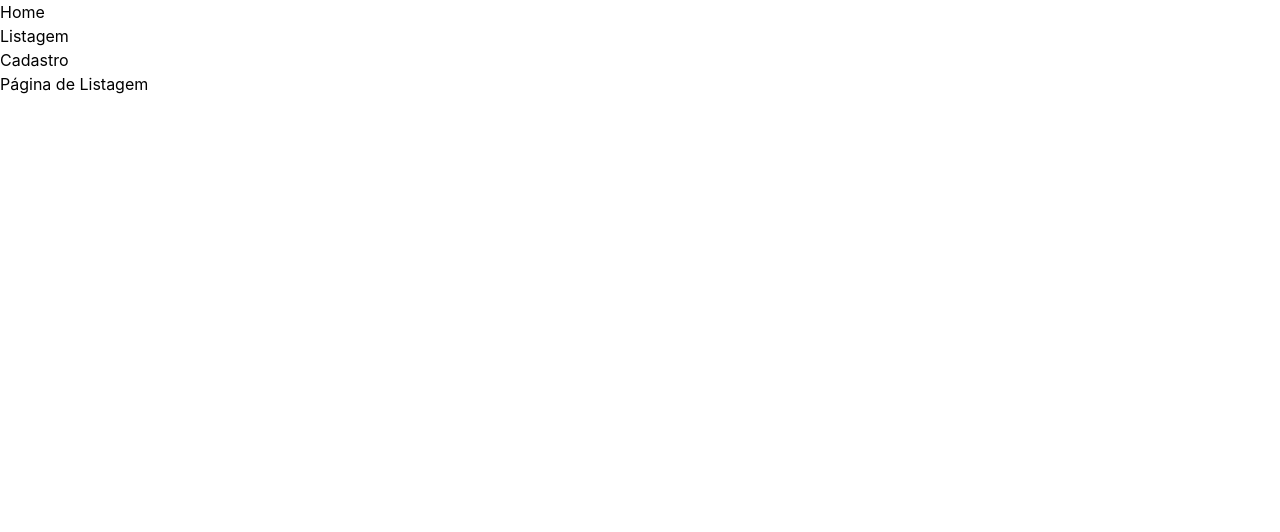
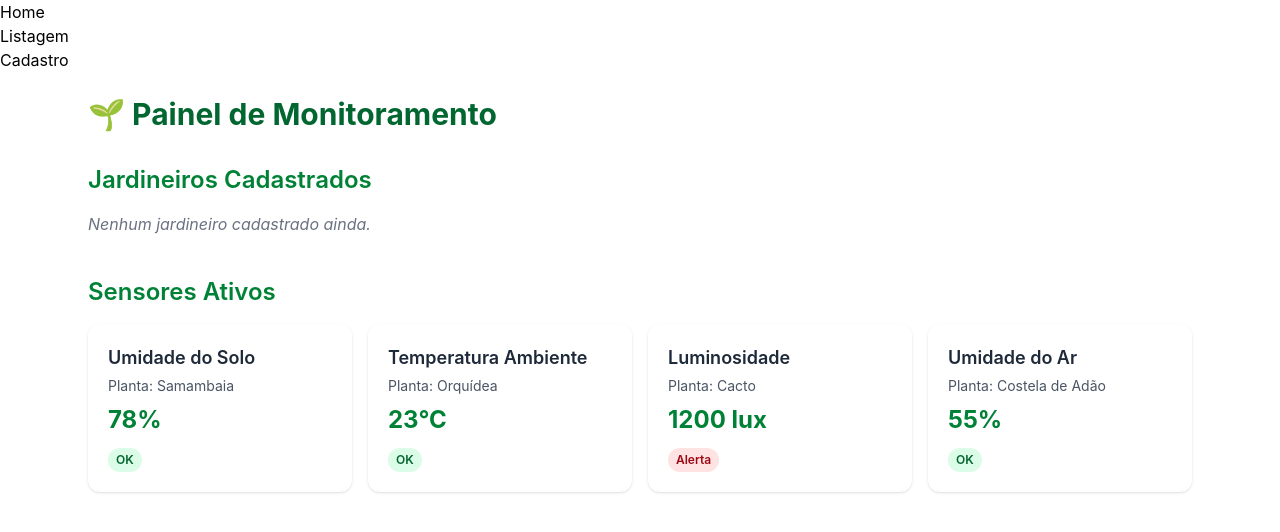
Before and after one commit to KauanSantos06/trabalho-frontend, a React (Vite) app: page /listagem in a window 1280 px wide. Shown: the top 532 px of the page. Built offline with nearby package versions, Linux system fonts and the light colour scheme; data requests are answered from the project's data file.

Commit message:
feat: implementdo página de listagem com dados da API e do contexto. Fecha #6

```diff
--- a/src/pages/Listagem.jsx
+++ b/src/pages/Listagem.jsx
@@ -1,10 +1,79 @@
-function Listagem() {
+import { useEffect, useState } from 'react';
+import { useUsers } from '../contexts/UserContext';
+import { getSensores } from '../services/api';
 
-    return (
-        <>
-            <h1> Página de Listagem </h1>
-        </>
-    );
+export default function Listagem() {
+  const { users } = useUsers();                    // estado compartilhado local
+  const [sensores, setSensores] = useState([]);    // estado da API
+  const [loading, setLoading] = useState(true);
+  const [erro, setErro] = useState(null);
+
+  useEffect(() => {
+    async function carregarSensores() {
+      try {
+        setLoading(true);
+        const dados = await getSensores();
+        setSensores(dados);
+      } catch (err) {
+        setErro('Falha ao conectar com os sensores. Tente novamente mais tarde.');
+        console.error(err);
+      } finally {
+        setLoading(false);
+      }
+    }
+    carregarSensores();
+  }, []);
+
+  return (
+    <div className="max-w-6xl mx-auto p-6">
+      <h2 className="text-3xl font-bold text-green-800 mb-8">🌱 Painel de Monitoramento</h2>
+
+      {/* Seção: Donos Cadastrados */}
+      <section className="mb-10">
+        <h3 className="text-2xl font-semibold text-green-700 mb-4">Jardineiros Cadastrados</h3>
+        {users.length === 0 ? (
+          <p className="text-gray-500 italic">Nenhum jardineiro cadastrado ainda.</p>
+        ) : (
+          <div className="grid grid-cols-1 sm:grid-cols-2 lg:grid-cols-3 gap-4">
+            {users.map((user) => (
+              <div key={user.id} className="bg-white p-4 rounded-xl shadow border-l-4 border-green-500">
+                <p className="text-lg font-medium text-gray-800">{user.nome}</p>
+                <p className="text-sm text-gray-500">Senha: ••••••</p>
+              </div>
+            ))}
+          </div>
+        )}
+      </section>
+
+      {/* Seção: Sensores Ativos */}
+      <section>
+        <h3 className="text-2xl font-semibold text-green-700 mb-4">Sensores Ativos</h3>
+        {loading && <p className="text-gray-500">🔍 Conectando aos sensores...</p>}
+        {erro && <p className="text-red-600 bg-red-50 p-3 rounded">{erro}</p>}
+        {!loading && !erro && sensores.length === 0 && (
+          <p className="text-gray-500 italic">Nenhum sensor encontrado.</p>
+        )}
+        {!loading && !erro && sensores.length > 0 && (
+          <div className="grid grid-cols-1 sm:grid-cols-2 lg:grid-cols-4 gap-4">
+            {sensores.map((sensor) => (
+              <div key={sensor.id} className="bg-white p-5 rounded-xl shadow hover:shadow-md transition">
+                <h4 className="text-lg font-semibold text-gray-800">{sensor.nome}</h4>
+                <p className="text-sm text-gray-600 mt-1">Planta: {sensor.planta}</p>
+                <p className="text-2xl font-bold text-green-700 mt-2">{sensor.valor}</p>
+                <span
+                  className={`inline-block mt-3 px-2 py-1 text-xs font-semibold rounded-full ${
+                    sensor.status === 'OK'
+                      ? 'bg-green-100 text-green-800'
+                      : 'bg-red-100 text-red-800'
+                  }`}
+                >
+                  {sensor.status}
+                </span>
+              </div>
+            ))}
+          </div>
+        )}
+      </section>
+    </div>
+  );
 }
-
-export default Listagem;
```
